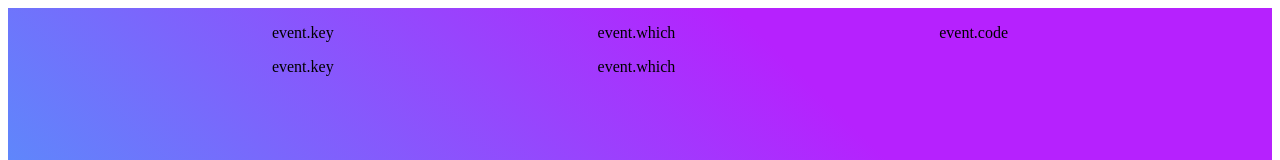
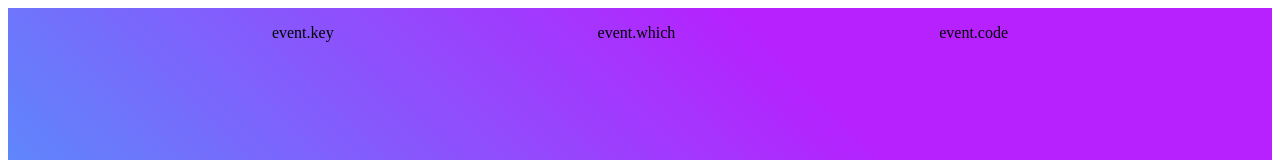
Before and after one commit to travelling-matt/key-code-challenge, a plain HTML site: page index.html in a window 1280 px wide. Shown: the top 160 px of the page. Drawn offline with Linux system fonts and the light colour scheme.

Commit message:
old code removed from app.js

```diff
--- a/index.html
+++ b/index.html
@@ -14,13 +14,13 @@
                 <div>
                     <p>event.key</p>
                 </div>
-                <div class="subLeft" id="key">event.key
+                <div class="subLeft" id="key">
                 </div>
             </div>
             <div class="box">
                 <div></div>
                     <p>event.which</p>
-                <div class="subCenter"  id="which-small">event.which
+                <div class="subCenter"  id="which-small">
                 </div>
             </div>
             <div class="box">
```
Also changed, not shown: app.js (+0 -33 lines).
